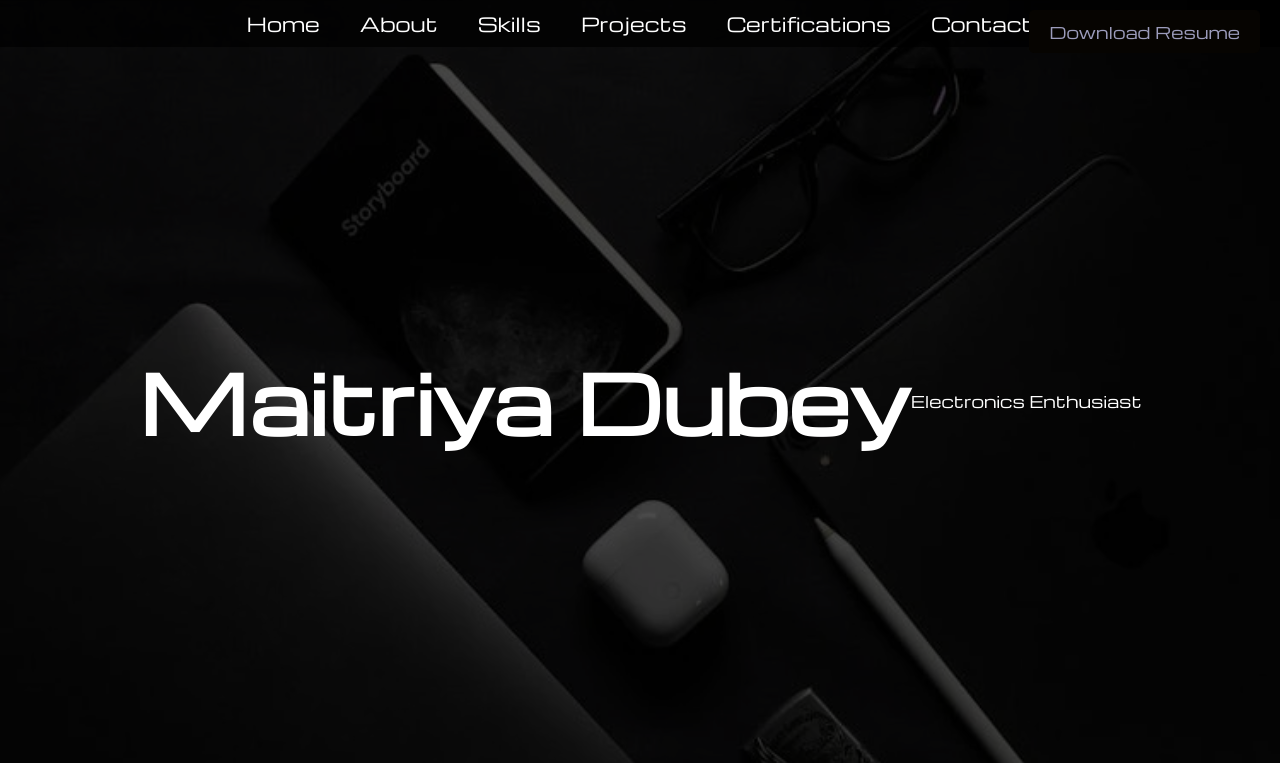
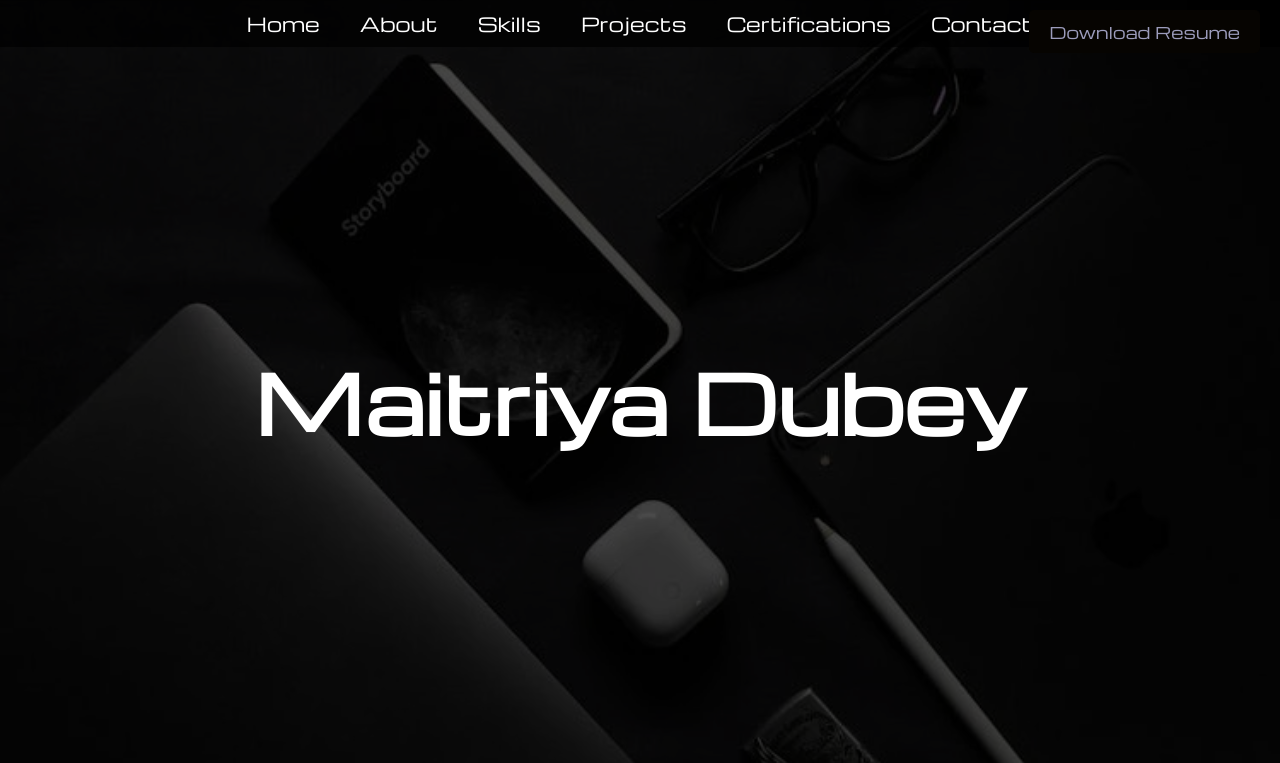
Before and after one commit to Maitriya0810/myportfolio, a plain HTML site: page index.html in a window 1280 px wide. Shown: the top 763 px of the page. Drawn offline with nearby package versions, Linux system fonts and the light colour scheme.

Commit message:
Add files via upload

```diff
--- a/index.html
+++ b/index.html
@@ -27,7 +27,7 @@
   <section id="landing">
     <h1 class="text-5xl md:text-6xl font-bold mb-4 fade-in fade-in-delay">Maitriya Dubey<br></h1>
     <br>
-    <p>Electronics Enthusiast</p>
+
   </section>
 
   <section id="about" class="section fade-in">
```
